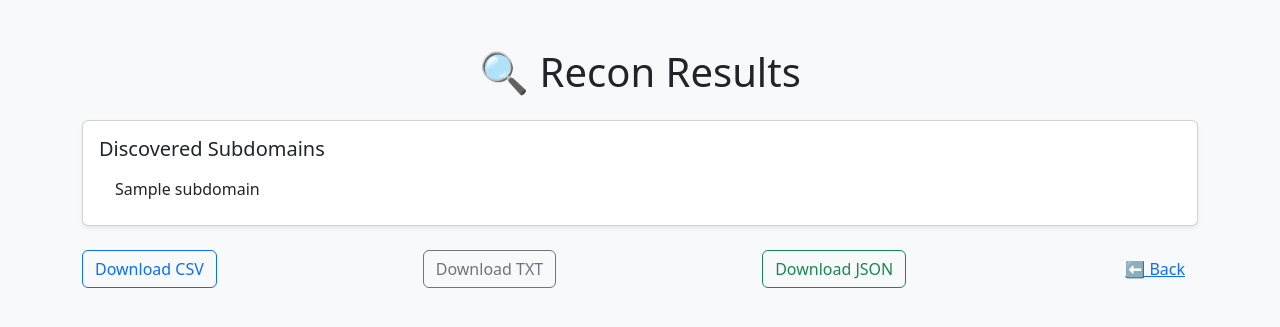
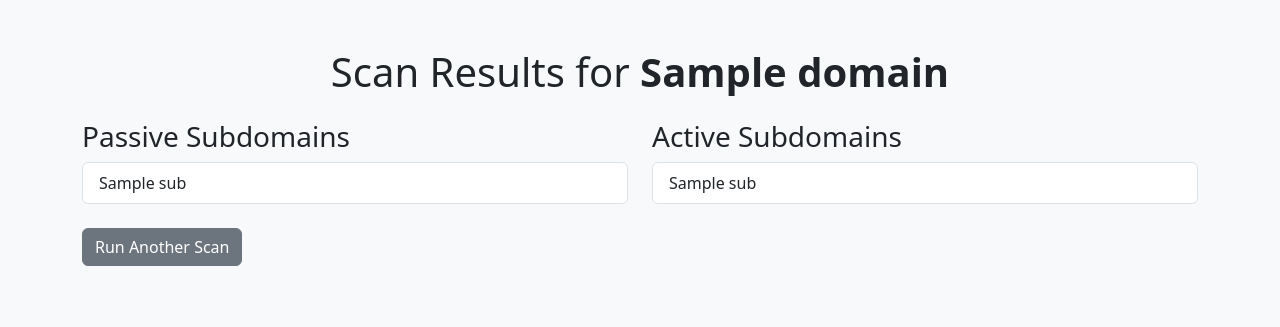
Before and after one commit to Ibrahim227/ReconCraft, a Flask app: template templates/results.html in a window 1280 px wide. Shown: the top 327 px of the page. Run offline with Flask 3, Linux system fonts and the light colour scheme; the template is opened without the code that fills it: most values are stand-ins (such as "Sample title", 1, 10 or a date in 2020); some libraries are stand-ins or nearby versions.

Commit message:
update results to display subdomains enumeration

```diff
--- a/templates/results.html
+++ b/templates/results.html
@@ -1,30 +1,44 @@
 <!DOCTYPE html>
 <html lang="en">
 <head>
-    <meta charset="UTF-8">
-    <title>Recon Results</title>
-    <link href="https://cdn.jsdelivr.net/npm/bootstrap@5.3.0/dist/css/bootstrap.min.css" rel="stylesheet">
+    <meta charset="UTF-8" />
+    <title>Scan Results for {{ domain }}</title>
+    <link href="https://cdn.jsdelivr.net/npm/bootstrap@5.3.0/dist/css/bootstrap.min.css" rel="stylesheet" />
 </head>
 <body class="bg-light">
     <div class="container py-5">
-        <h1 class="mb-4 text-center">🔍 Recon Results</h1>
+        <h1 class="mb-4 text-center">Scan Results for <strong>{{ domain }}</strong></h1>
 
-        <div class="card shadow-sm mb-4">
-            <div class="card-body">
-                <h5 class="card-title">Discovered Subdomains</h5>
-                <ul class="list-group list-group-flush">
-                    {% for subdomain in subdomains %}
-                        <li class="list-group-item">{{ subdomain }}</li>
+        <div class="row">
+            <div class="col-md-6">
+                <h3>Passive Subdomains</h3>
+                {% if passive %}
+                    <ul class="list-group">
+                    {% for sub in passive %}
+                        <li class="list-group-item">{{ sub }}</li>
                     {% endfor %}
-                </ul>
+                    </ul>
+                {% else %}
+                    <p>No passive subdomains found.</p>
+                {% endif %}
+            </div>
+
+            <div class="col-md-6">
+                <h3>Active Subdomains</h3>
+                {% if active %}
+                    <ul class="list-group">
+                    {% for sub in active %}
+                        <li class="list-group-item">{{ sub }}</li>
+                    {% endfor %}
+                    </ul>
+                {% else %}
+                    <p>No active subdomains found.</p>
+                {% endif %}
             </div>
         </div>
 
-        <div class="d-flex justify-content-between">
-            <a href="{{ url_for('download', format='csv') }}" class="btn btn-outline-primary">Download CSV</a>
-            <a href="{{ url_for('download', format='txt') }}" class="btn btn-outline-secondary">Download TXT</a>
-            <a href="{{ url_for('download', format='json') }}" class="btn btn-outline-success">Download JSON</a>
-            <a href="{{ url_for('index') }}" class="btn btn-link">⬅ Back</a>
+        <div class="mt-4">
+            <a href="{{ url_for('index') }}" class="btn btn-secondary">Run Another Scan</a>
         </div>
     </div>
 
```
